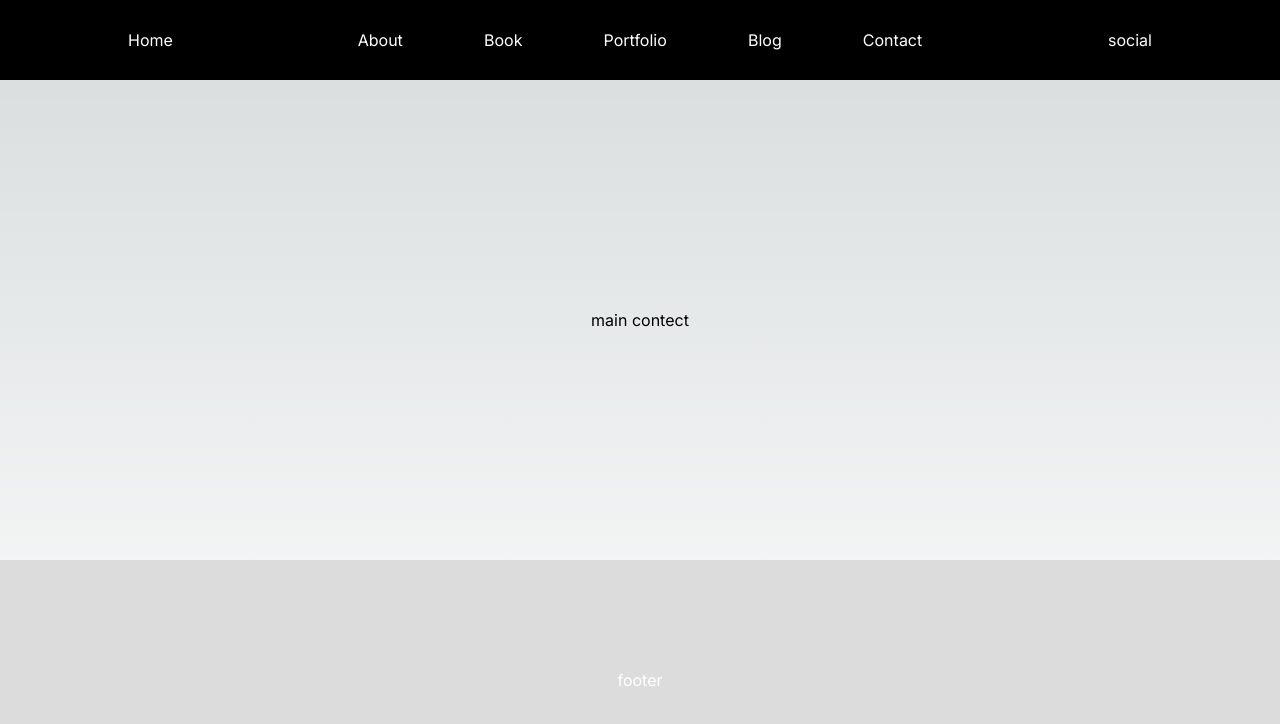
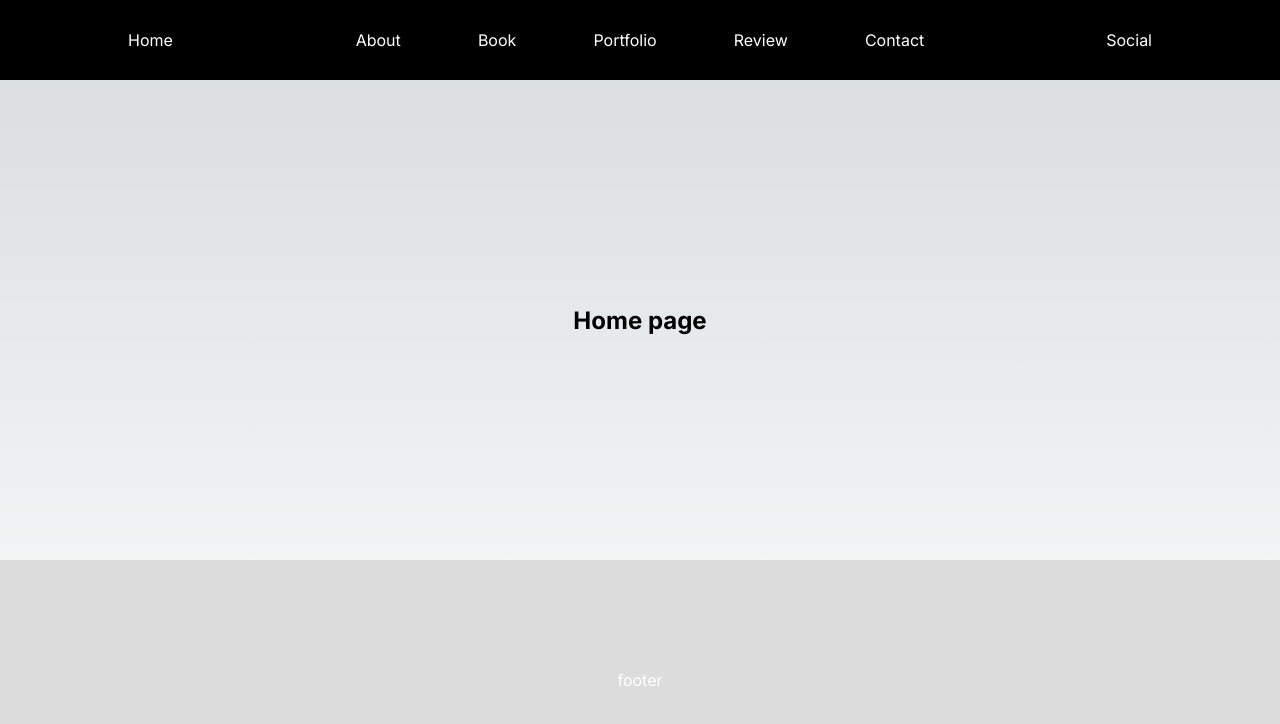
Before and after one commit to carlosharo/portfolio, a Next.js app: page / in a window 1280 px wide. Shown: the top 724 px of the page. Built offline with nearby package versions, Linux system fonts and the light colour scheme.

Commit message:
Base: folder structure update

```diff
--- /dev/null
+++ b/app/about/page.tsx
@@ -0,0 +1,5 @@
+export default function About() {
+    return (
+        <h2>About page information</h2>
+    );
+}
--- /dev/null
+++ b/app/components/FooterLayout.tsx
@@ -0,0 +1,5 @@
+import styles from "../page.module.css";
+
+export const FooterLayout = () => {
+    return   <footer className={styles.footer}>footer</footer>;
+}
--- /dev/null
+++ b/app/components/HeaderLayout.tsx
@@ -0,0 +1,34 @@
+import styles from "../page.module.css";
+import Link from 'next/link'
+
+export const HeaderLayout = () => {
+    return (
+        <header className={styles.header}>
+            <nav className={styles.navbar}>
+                <div className={styles.home}>
+                    <Link href="/">Home</Link>
+                </div>
+                <ul>
+                    <li>
+                        <Link href="/about">About</Link>
+                    </li>
+                    <li>
+                        <Link href="/book">Book</Link>
+                    </li>
+                    <li>
+                        <Link href="/portfolio">Portfolio</Link>
+                    </li>
+                    <li>
+                        <Link href="/review">Review</Link>
+                    </li>
+                    <li>
+                        <Link href="/contact">Contact</Link>
+                    </li>
+                </ul>
+                <div className={styles.social}>
+                    <Link href="/social">Social</Link>
+                </div>
+            </nav>
+        </header>
+    );
+}
--- a/app/layout.tsx
+++ b/app/layout.tsx
@@ -1,5 +1,7 @@
 import type { Metadata } from "next";
 import { Inter } from "next/font/google";
+import { FooterLayout } from "./components/FooterLayout";
+import { HeaderLayout } from "./components/HeaderLayout";
 import "./globals.css";
 
 const inter = Inter({ subsets: ["latin"] });
@@ -16,7 +18,11 @@ export default function RootLayout({
 }>) {
   return (
     <html lang="en">
-      <body className={inter.className}>{children}</body>
+      <body className={inter.className}>
+      <HeaderLayout />
+        {children}
+      <FooterLayout />
+        </body>
     </html>
   );
 }
--- a/app/page.tsx
+++ b/app/page.tsx
@@ -3,23 +3,9 @@ import styles from "./page.module.css";
 export default function Home() {
   return (
     <div className={styles.container}>
-      <header className={styles.header}>
-        <nav className={styles.navbar}>
-          <div className={styles.home}>Home</div>
-          <ul>
-            <li>About</li>
-            <li>Book</li>
-            <li>Portfolio</li>
-            <li>Blog</li>
-            <li>Contact</li>
-          </ul>
-          <div className={styles.social}>social</div>
-        </nav>
-      </header>
       <main className={styles.main}>
-        main contect
+       <h2>Home page</h2>
       </main>
-      <footer className={styles.footer}>footer</footer>
     </div>
   );
 }
```
Also changed, not shown: app/about/layout.tsx (added, +15 -0 lines), app/about/loading.tsx (added, +7 -0 lines).
